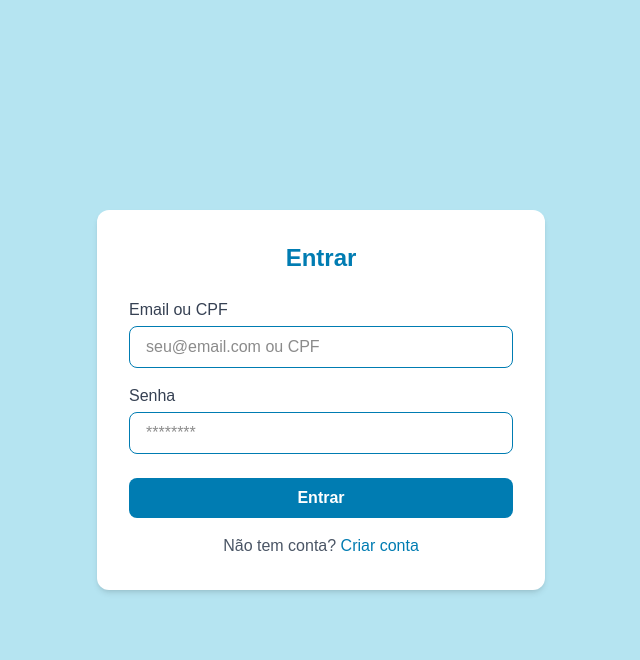
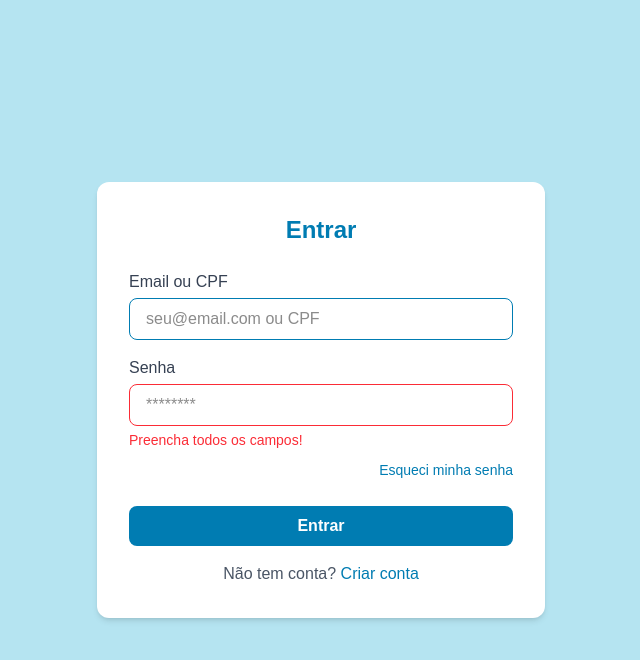
Before and after one commit to Anderson-Tavares47/frontV, a Next.js app: page / in a window 1280 px wide. Both pictures are taken after a click on the button "Entrar". Shown: the top 660 px of the page, without its empty margins (319-959 px from the left). Built offline with nearby package versions, Linux system fonts and the light colour scheme; no server answers.

Commit message:
Update page.tsx

```diff
--- a/app/page.tsx
+++ b/app/page.tsx
@@ -8,31 +8,31 @@ export default function LoginPage() {
   const [email, setEmail] = useState('')
   const [password, setPassword] = useState('')
   const [loading, setLoading] = useState(false)
+  const [errorMessage, setErrorMessage] = useState('')
   const router = useRouter()
 
   const handleLogin = async () => {
     if (!email || !password) {
-      alert('Preencha todos os campos!')
+      setErrorMessage('Preencha todos os campos!')
       return
     }
 
     setLoading(true)
+    setErrorMessage('')
+
     try {
       const response = await loginSolicitante({ email, senha: password })
 
-      // if (!response.token) {
-      //   throw new Error('Token não recebido do servidor.')
-      // }
-
       localStorage.setItem('token', response.token)
-      // localStorage.setItem('solicitante', JSON.stringify(response.solicitante))
+      localStorage.setItem('solicitante', JSON.stringify(response.solicitante))
 
       router.push('/dashboard')
-    } catch (err) {
-      if (err instanceof Error) {
-        alert(`Erro: ${err.message}`)
+    } catch (err: any) {
+      setPassword('') // limpa a senha ao errar
+      if (err?.message) {
+        setErrorMessage(err.message)
       } else {
-        alert('Erro desconhecido ao tentar login.')
+        setErrorMessage('Erro ao tentar login. Verifique suas credenciais.')
       }
     } finally {
       setLoading(false)
@@ -41,6 +41,10 @@ export default function LoginPage() {
 
   const handleRegisterRedirect = () => {
     window.location.href = '/register'
+  }
+
+  const handleForgotPassword = () => {
+    window.location.href = '/esqueci-senha' // ajuste a rota se necessário
   }
 
   return (
@@ -59,15 +63,31 @@ export default function LoginPage() {
           />
         </div>
 
-        <div className="mb-6">
+        <div className="mb-2">
           <label className="block mb-1 text-gray-700">Senha</label>
           <input
             type="password"
             value={password}
             onChange={e => setPassword(e.target.value)}
-            className="w-full px-4 py-2 border border-[#007cb2] rounded-lg focus:outline-none focus:ring-2 focus:ring-[#007cb2]"
+            className={`w-full px-4 py-2 border ${
+              errorMessage ? 'border-red-500' : 'border-[#007cb2]'
+            } rounded-lg focus:outline-none focus:ring-2 ${
+              errorMessage ? 'focus:ring-red-500' : 'focus:ring-[#007cb2]'
+            }`}
             placeholder="********"
           />
+          {errorMessage && (
+            <p className="text-red-500 text-sm mt-1">{errorMessage}</p>
+          )}
+        </div>
+
+        <div className="text-right mb-6">
+          <button
+            onClick={handleForgotPassword}
+            className="text-sm text-[#007cb2] hover:underline"
+          >
+            Esqueci minha senha
+          </button>
         </div>
 
         <button
```
